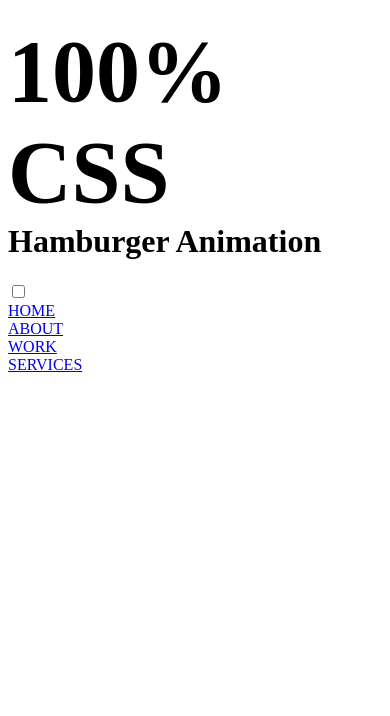
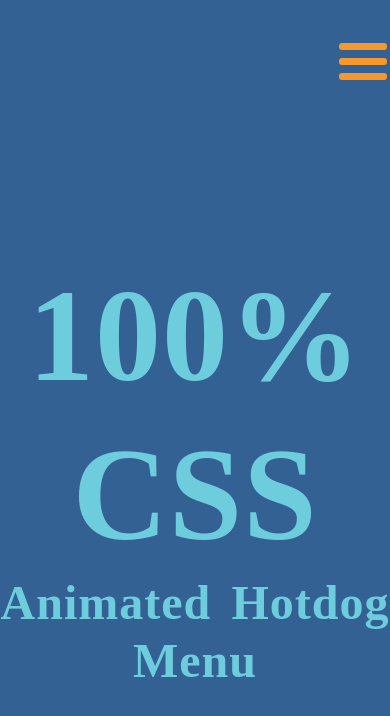
Before and after one commit to paulboco/hotdog-menu-original, a plain HTML site: page index.html in a window 390 px wide. Drawn offline with Linux system fonts and the light colour scheme.

Commit message:
Rename hamburger to hotdog; meat to wiener; reformat code to my style

```diff
--- a/index.html
+++ b/index.html
@@ -3,19 +3,20 @@
 <head>
     <meta charset="utf-8" />
     <meta name="viewport" content="width=device-width, initial-scale=1" />
-    <title>Hotdog Menu Animation</title>
+    <title>Animated Hotdog Menu</title>
+    <link rel="stylesheet" href="style.css">
 </head>
 <body>
     <h1>
         <span style="font-size: 2.75em">100% CSS</span>
-        <br />Hamburger Animation
+        <br />Animated Hotdog Menu
     </h1>
 
     <input id="toggle" type="checkbox" />
 
-    <label for="toggle" class="hamburger">
+    <label for="toggle" class="hotdog">
         <div class="top-bun"></div>
-        <div class="meat"></div>
+        <div class="wiener"></div>
         <div class="bottom-bun"></div>
     </label>
 
--- a/style.css
+++ b/style.css
@@ -1,3 +1,9 @@
+/*
+|--------------------------------------------------------------------------
+| The Animated Hotdog Menu
+|--------------------------------------------------------------------------
+*/
+
 body {
     background: #336193;
     color: #6ecddd;
@@ -23,9 +29,9 @@ h1 {
 }
 
 /**
-  Hamburger
+    Hotdog
 **/
-.hamburger {
+.hotdog {
     position: absolute;
     top: 5em;
     right: 5%;
@@ -36,7 +42,7 @@ h1 {
     z-index: 5;
 }
 
-.hamburger div {
+.hotdog div {
     position: relative;
     width: 3em;
     height: 7px;
@@ -108,22 +114,22 @@ nav a:hover:before {
 Animations
 **/
 
-#toggle:checked + .hamburger .top-bun {
+#toggle:checked + .hotdog .top-bun {
     transform: rotate(-45deg);
     margin-top: 25px;
 }
 
-#toggle:checked + .hamburger .bottom-bun {
+#toggle:checked + .hotdog .bottom-bun {
     opacity: 0;
     transform: rotate(45deg);
 }
 
-#toggle:checked + .hamburger .meat {
+#toggle:checked + .hotdog .wiener {
     transform: rotate(45deg);
     margin-top: -7px;
 }
 
-#toggle:checked + .hamburger + .nav {
+#toggle:checked + .hotdog + .nav {
     top: 0;
     transform: scale(1);
 }
```
Lines whose indentation alone changed are shown as unchanged.
